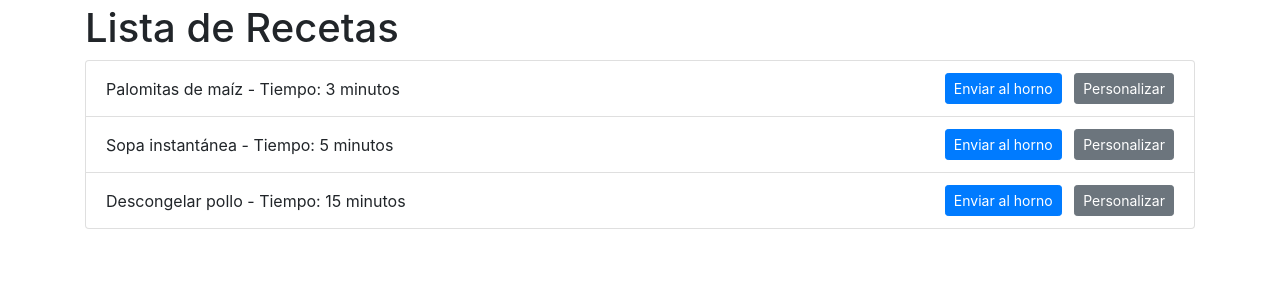
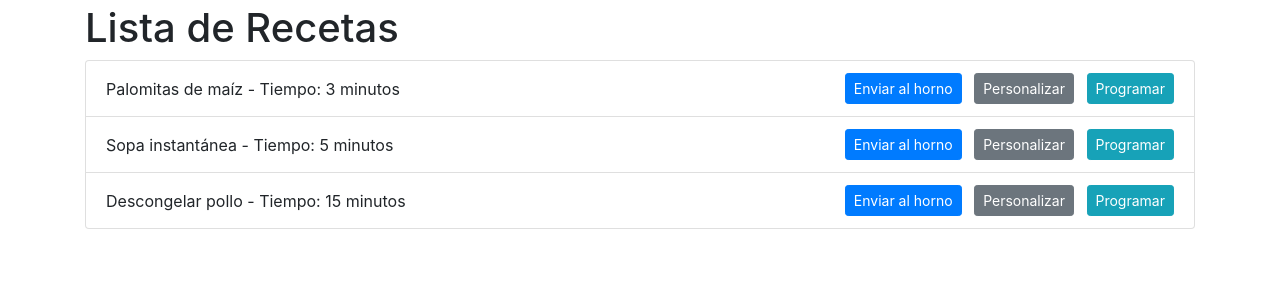
Before and after one commit to giohita/microondas_flask, a Flask app: page / in a window 1280 px wide. Shown: the part 56-356 px from the top of the page. Run offline with Flask 3, Linux system fonts and the light colour scheme; some libraries are stand-ins or nearby versions.

Commit message:
poner funcionalidad y modal de programar coccion

```diff
--- a/app.py
+++ b/app.py
@@ -1,6 +1,7 @@
 from flask import Flask, render_template, request, jsonify
 import json
 from time import sleep
+from datetime import datetime
 
 app = Flask(__name__)
 
@@ -65,5 +66,47 @@ def guardar_personalizacion(receta_id):
     else:
         return "Método no permitido.", 405
 
+programaciones = {}
+
+@app.route('/guardar_programacion/<int:receta_id>', methods=['POST'])
+def guardar_programacion(receta_id):
+    if request.method == 'POST':
+        fecha_str = request.form.get('fecha')
+        hora_str = request.form.get('hora')
+
+        if fecha_str and hora_str:
+            try:
+                programar_en_str = f"{fecha_str} {hora_str}"
+                programar_en = datetime.strptime(programar_en_str, '%Y-%m-%d %H:%M')
+                programaciones[receta_id] = programar_en
+                print(f"Programación guardada: {programaciones}") # Añade esta línea
+                return f"Cocción de la receta con ID {receta_id} programada para las {programar_en_str}."
+            except ValueError:
+                return "Formato de fecha u hora inválido.", 400
+        else:
+            return "Por favor, seleccione fecha y hora.", 400
+    else:
+        return "Método no permitido.", 405
+
+#función para simular la verificación de programaciones (esto sería más complejo en una app real)
+def verificar_programaciones():
+    ahora = datetime.now()
+    for receta_id, hora_programada in list(programaciones.items()): # Iterar sobre una copia para permitir la eliminación
+        if ahora >= hora_programada:
+            print(f"Iniciando cocción programada para la receta con ID {receta_id}")
+            # Aquí iría la lógica real para inciar la cocción (simulación)
+            del programaciones[receta_id] # Eliminar de las programaciones activas
+
+# Simulación de un proceso en segundo plano para verificar prograaciones (solo para demostración)
+import threading
+def ejecutar_verificacion_periodica():
+    while True:
+        verificar_programaciones()
+        sleep(60) # Verificar cada 60 segundos
+
+thread = threading.Thread(target=ejecutar_verificacion_periodica)
+thread.daemon = True # El hilo Terminará cuando la aplicación principal termine
+thread.start()
+
 if __name__ == '__main__':
     app.run(host='0.0.0.0', port=5000, debug=True)
--- a/templates/index.html
+++ b/templates/index.html
@@ -13,8 +13,81 @@
                 <div>
                     <button class="btn btn-primary btn-sm" onclick="enviarAlHorno({{ receta.id }})">Enviar al horno</button>
                     <button class="btn btn-secondary btn-sm ml-2" onclick="personalizarReceta({{ receta.id }})">Personalizar</button>
+                    <button class="btn btn-info btn-sm ml-2" onclick="programarReceta({{ receta.id }})">Programar</button>
                 </div>
             </li>
         {% endfor %}
     </ul>
+
+    <div class="modal fade" id="programarModal" tabindex="-1" role="dialog" aria-labedlledby="programarModalLabel" aria-hidden="true">
+        <div class = "modal-dialog" role="document">
+            <div class="modal-content">
+                <div class="modal-header">
+                    <h5 class="modal-title" id="programarModalLabel">Programar Cocción</h5>
+                    <button type="button" class="close" data-dismiss="modal" aria-label="Cerrar">
+                        <span aria-hidden="true">&times;</span>
+                    </button>
+                </div>
+                <div>
+                    <p>Seleecione la fecha y hora para inciar la cocción de la receta con ID <span id="receta-id-programar"></span>:</p>
+                    <form id="programarForm" method="POST" action="/guardar_programacion/0">
+                        <div class="form-group">
+                            <label for="programar_hora">Fecha:</label>
+                            <input type="date" class="form-control" id="programar_fecha" name="fecha">
+                        </div>
+                        <div class="form-group">
+                            <label for="programar_hora">Hora:</label>
+                            <input type="time" class="form-control" id="programar_hora" name="hora">
+                        </div>
+                        <input type="hidden" id="programar_receta_id" name="receta_id" value="">
+                        <button type="submit" class="btn btn-primary">Guardar Programación</button>
+                    </form>
+                </div>
+                <div class="modal-footer">
+                    <button type="button" class="btn btn-secondary" data-dismiss="modal">Cerrar</button>
+                </div>
+            </div>
+        </div>
+    </div>
+    <script>
+        function enviarAlHorno(recetaID) {
+            fetch(`/enviar_horno/${recetaId}`)
+                .then(response => response.json())
+                .then(data => {
+                    alert(data.mensaje);
+                    alert(data.mensaje_final);
+                    console.log(`Receta '${data.receta}' cocinada.`);
+                })
+                .catch(error => {
+                    console.error('Error al enviar al horno:', error);
+                    alert('Ocurrió un error al enviar la receta al horno.');
+                });
+        }
+
+        function personalizarReceta(recetaId) {
+            window.location.href = `/personalizar_receta/${recetaId}`;
+        }
+
+        function programarReceta(recetaId) {
+            // Mostrar el modal de Bootstrap
+            $('#programarModal').modal('show');
+
+            //actualizar el texto del modal con el ID de la receta
+            document.getElementById('receta-id-programar').textContent = recetaId;
+
+            // Actualizar el valor del campo oculto con el ID de la receta
+            document.getElementByID('programar_receta_id').value = recetaId;
+
+            // Actualizar la acción del formulario con el ID de la receta
+            const programarForm = document.getElementById('programarForm');
+            programarForm.action = `/guardar_programacion/${recetaId}`;
+        }
+
+        // Inicializar el modal de Bootstrap
+        $(document).ready(function(){
+            $('#programarModal').modal({
+                show: false // Inicialmente oculto
+            });
+        });
+    </script>
 {% endblock %}
```
Also changed, not shown: 1 other file.
